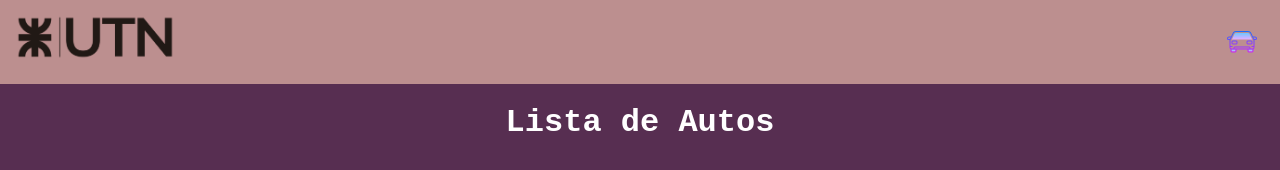
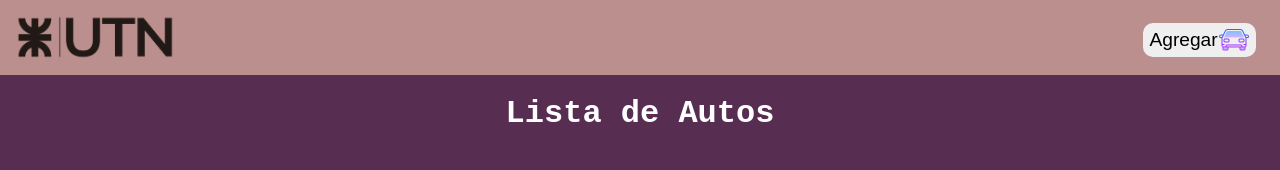
Before and after one commit to LuciaCardozo/rppLaboratorioIII, a website with bundled scripts: page index.html in a window 1280 px wide. Built offline with nearby package versions, Linux system fonts and the light colour scheme; files whose address does not match are found by name.

Commit message:
creo que ok

```diff
--- a/css/style.css
+++ b/css/style.css
@@ -24,20 +24,23 @@ input[text]{
   align-items: center;
   margin: 1.5% 1% 0.5% 60%;
 }
+
 .buttonNav{
-  background-color: rosybrown;
+  display: flex;
+  align-items: center;
+  justify-content: space-between;
+  margin-right: 5%;
+  border-radius: 10px;
   border: none;
-  height: 50px;
-  width: 50px;
+}
 
-}
 .buttonNav:hover{
   box-sizing: border-box;
   box-shadow: 5px 5px 20px 0px rgba(255, 255, 255, 0.945);
-  border-radius: 100%;
   cursor: pointer;
   background-color: rgb(87, 46, 81);
 }
+
 
 table{
   border-collapse: collapse;
@@ -162,7 +165,7 @@ button:active{
     display: flex;
     justify-content: center;
     align-items: center;
-    position: absolute;
+    position: fixed;
     visibility: hidden;
   }
 
--- a/index.html
+++ b/index.html
@@ -12,7 +12,7 @@
     <header class="banner">
         <img src="./img/utn.png" alt="logo" class="logo">
         <div class="divButtonnNav">
-            <button id="buttonPlus" class="buttonNav"><img src="./img/icons8_car_32.png" alt="navBar" class="navBar">
+            <button id="buttonPlus" class="buttonNav">Agregar<img src="./img/icons8_car_32.png" alt="navBar" class="navBar">
             </button>
         </div>
     </header>
@@ -24,7 +24,7 @@
                 </div>
                 <div class="divInputsLabels">
                     <input type="text" id="txtId" style="visibility: hidden">
-                    <label>Marca: </label><input type="text" id="inputNombre" style="min-width: 70%;">
+                    <label>Marca: </label><input type="text" id="inputNombre">
                     <label>Modelo: </label><input type="text" id="inputModel">
                     <label>Año</label>
                     <select name="select" id="select">
```
